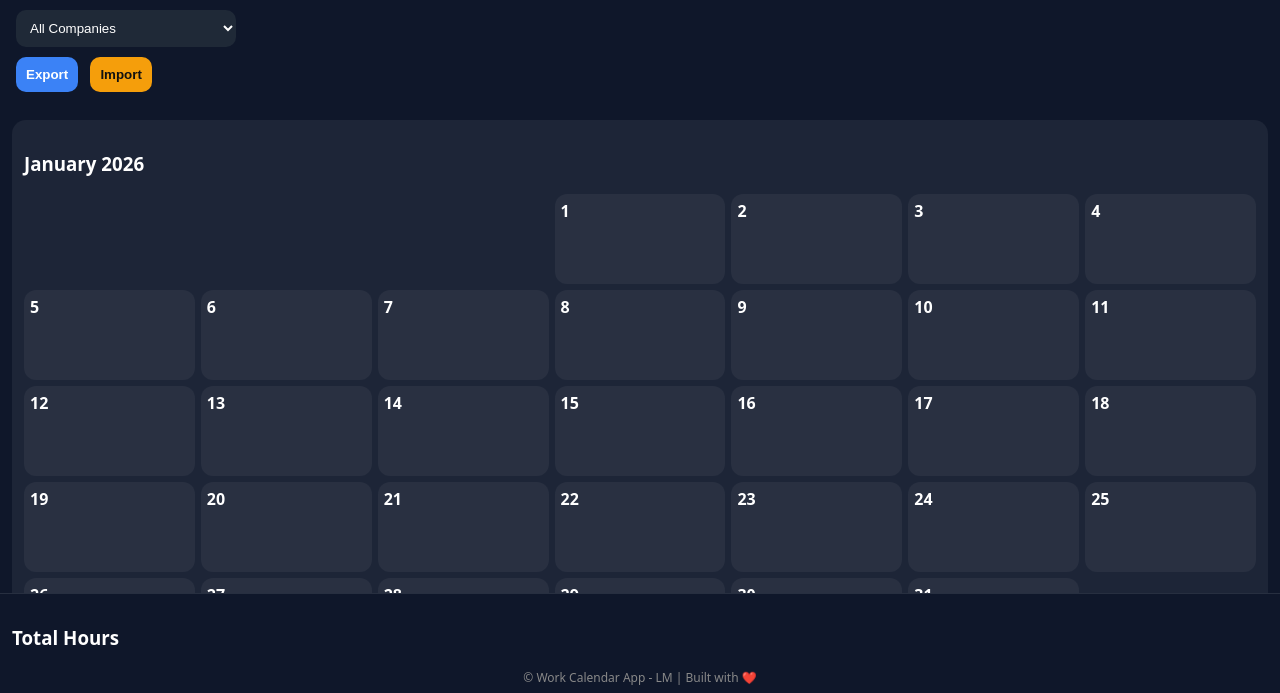
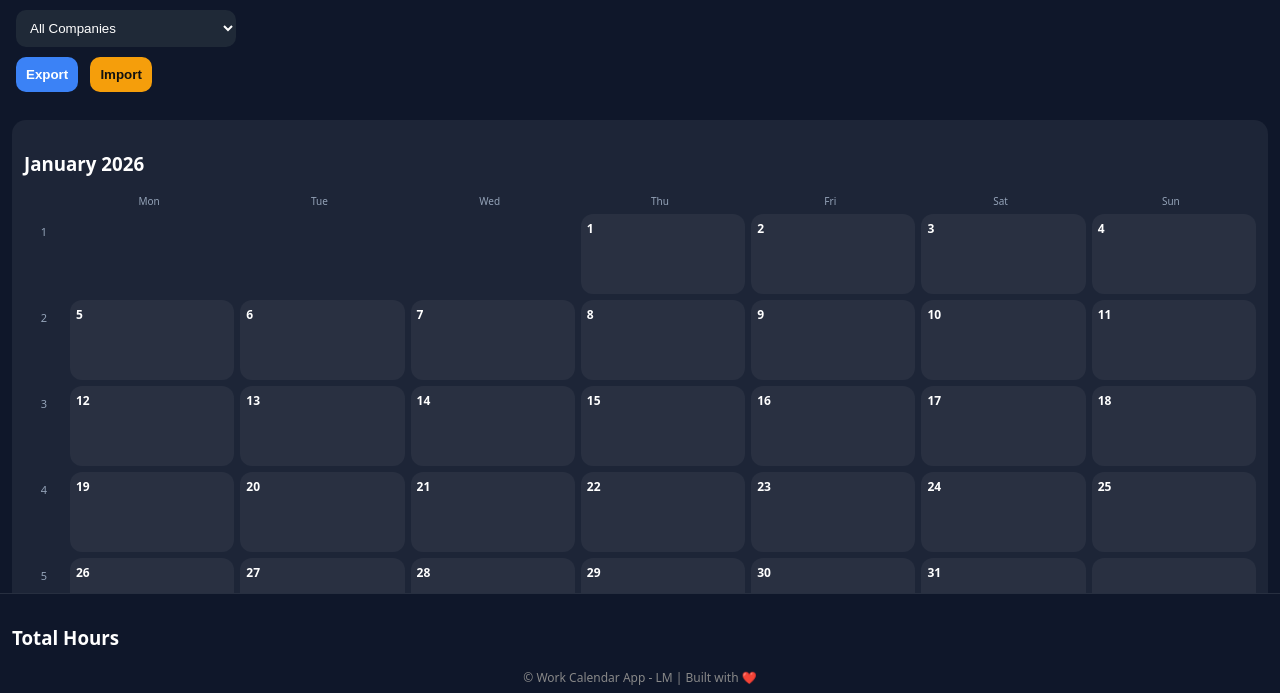
Before and after one commit to leo300/wc, a plain HTML site: page index.html in a window 1280 px wide. Shown: the part 102-795 px from the top of the page. Drawn offline with Linux system fonts and the light colour scheme.

Commit message:
Update index.html

```diff
--- a/index.html
+++ b/index.html
@@ -38,6 +38,7 @@ header{
   width:220px;
 }
 
+/* BUTTONS */
 button{
   padding:10px;
   border:none;
@@ -59,22 +60,45 @@ button{
   border-radius:14px;
 }
 
-.days{
+/* WEEK HEADER */
+.weekdays{
   display:grid;
-  grid-template-columns:repeat(7,1fr);
-  gap:6px;
+  grid-template-columns:40px repeat(7,1fr);
+  font-size:10px;
+  color:#94a3b8;
+  margin-bottom:6px;
+  text-align:center;
 }
 
+/* WEEK ROW */
+.week-row{
+  display:grid;
+  grid-template-columns:40px repeat(7,1fr);
+  gap:6px;
+  margin-bottom:6px;
+  align-items:stretch;
+}
+
+.week-number{
+  font-size:11px;
+  color:#94a3b8;
+  text-align:center;
+  padding-top:10px;
+}
+
+/* DAYS GRID */
 .day{
-  min-height:90px;
+  min-height:80px;
   background:rgba(255,255,255,.05);
   border-radius:12px;
   padding:6px;
   cursor:pointer;
+  touch-action:manipulation;
 }
 
 .day-number{
   font-weight:700;
+  font-size:12px;
 }
 
 .entry{
@@ -222,6 +246,14 @@ function hours(s,e){
   return Math.max(0,(eh*60+em)-(sh*60+sm))/60;
 }
 
+/* WEEK NUMBER (ISO SIMPLE) */
+function getWeekNumber(d){
+  d = new Date(Date.UTC(d.getFullYear(), d.getMonth(), d.getDate()));
+  d.setUTCDate(d.getUTCDate() + 4 - (d.getUTCDay()||7));
+  const yearStart = new Date(Date.UTC(d.getUTCFullYear(),0,1));
+  return Math.ceil((((d - yearStart) / 86400000) + 1)/7);
+}
+
 /* MODAL */
 function openModal(date){
   selectedDate=date;
@@ -232,35 +264,24 @@ function openModal(date){
   document.getElementById("placeInput").value="";
   document.getElementById("startInput").value="";
   document.getElementById("endInput").value="";
-
-  setTimeout(()=>{
-    document.getElementById("placeInput").focus();
-  },100);
 }
 
 function closeModal(){
   document.getElementById("modal").style.display="none";
 }
 
-/* SAFE TOUCH HANDLER */
-function attachTap(cell, date){
-
-  let startX=0, startY=0;
+/* TOUCH SAFE */
+function attachTap(cell,date){
+  let x=0,y=0;
 
   cell.addEventListener("touchstart",(e)=>{
     const t=e.touches[0];
-    startX=t.clientX;
-    startY=t.clientY;
+    x=t.clientX; y=t.clientY;
   },{passive:true});
 
   cell.addEventListener("touchend",(e)=>{
     const t=e.changedTouches[0];
-
-    const dx=Math.abs(t.clientX-startX);
-    const dy=Math.abs(t.clientY-startY);
-
-    if(dx>10 || dy>10) return; // scrolling ignore
-
+    if(Math.abs(t.clientX-x)>10 || Math.abs(t.clientY-y)>10) return;
     openModal(date);
   },{passive:true});
 
@@ -278,9 +299,7 @@ function saveEntry(){
   if(!data[selectedDate]) data[selectedDate]=[];
 
   data[selectedDate].push({
-    place,
-    start,
-    end,
+    place,start,end,
     hours:hours(start,end)
   });
 
@@ -399,28 +418,50 @@ function render(){
     title.textContent=month.toLocaleString("default",{month:"long",year:"numeric"});
     box.appendChild(title);
 
-    const grid=document.createElement("div");
-    grid.className="days";
-
     const start=(month.getDay()+6)%7;
-    for(let i=0;i<start;i++) grid.appendChild(document.createElement("div"));
-
     const days=new Date(year,m+1,0).getDate();
 
-    for(let d=1;d<=days;d++){
-      const date=`${year}-${String(m+1).padStart(2,"0")}-${String(d).padStart(2,"0")}`;
+    let weekRow=document.createElement("div");
+    weekRow.className="weekdays";
+    weekRow.innerHTML="<div></div><div>Mon</div><div>Tue</div><div>Wed</div><div>Thu</div><div>Fri</div><div>Sat</div><div>Sun</div>";
+    box.appendChild(weekRow);
+
+    let grid=document.createElement("div");
+    let dayCounter=1;
+
+    while(dayCounter<=days){
+
+      let row=document.createElement("div");
+      row.className="week-row";
+
+      const dateObj = new Date(year,m,dayCounter);
+      const weekNum = getWeekNumber(dateObj);
+
+      let w=document.createElement("div");
+      w.className="week-number";
+      w.textContent=weekNum;
+      row.appendChild(w);
+
+      for(let i=0;i<7;i++){
+        const currentDate=new Date(year,m,dayCounter);
 
         const cell=document.createElement("div");
         cell.className="day";
 
-      attachTap(cell, date);
+        if(i<start && dayCounter===1){
+          cell.style.visibility="hidden";
+        } else if(dayCounter<=days){
+
+          const dateStr=`${year}-${String(m+1).padStart(2,"0")}-${String(dayCounter).padStart(2,"0")}`;
+
+          attachTap(cell,dateStr);
 
           const num=document.createElement("div");
           num.className="day-number";
-      num.textContent=d;
+          num.textContent=dayCounter;
           cell.appendChild(num);
 
-      (data[date]||[])
+          (data[dateStr]||[])
             .filter(e=>!filter || e.place===filter)
             .forEach(e=>{
               const div=document.createElement("div");
@@ -430,7 +471,13 @@ function render(){
               cell.appendChild(div);
             });
 
-      grid.appendChild(cell);
+          dayCounter++;
+        }
+
+        row.appendChild(cell);
+      }
+
+      grid.appendChild(row);
     }
 
     box.appendChild(grid);
```
Lines whose indentation alone changed are shown as unchanged.
